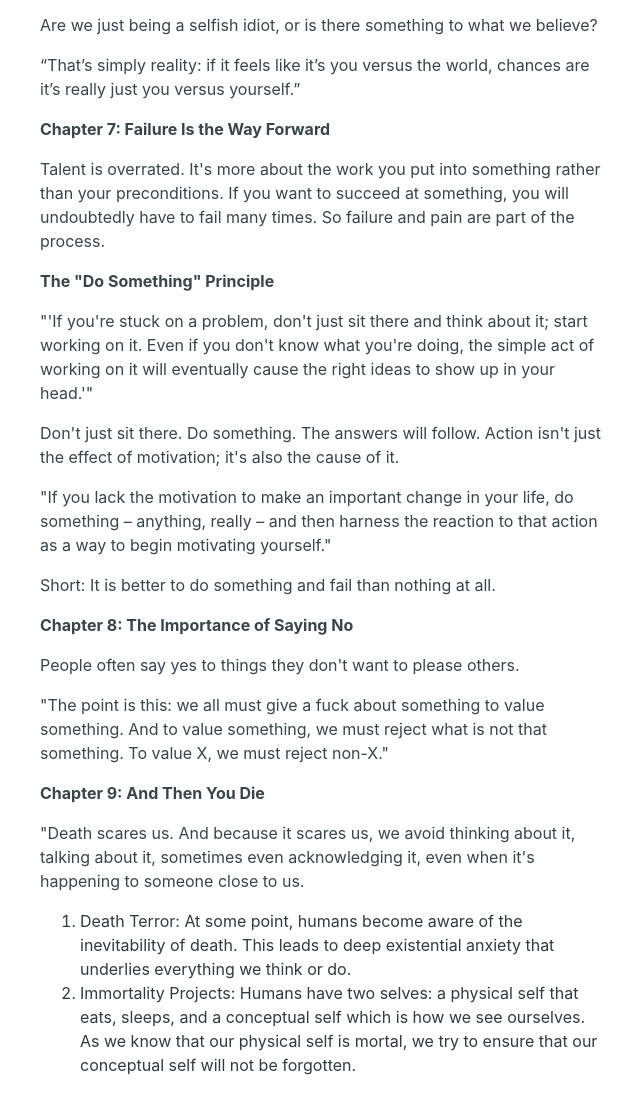
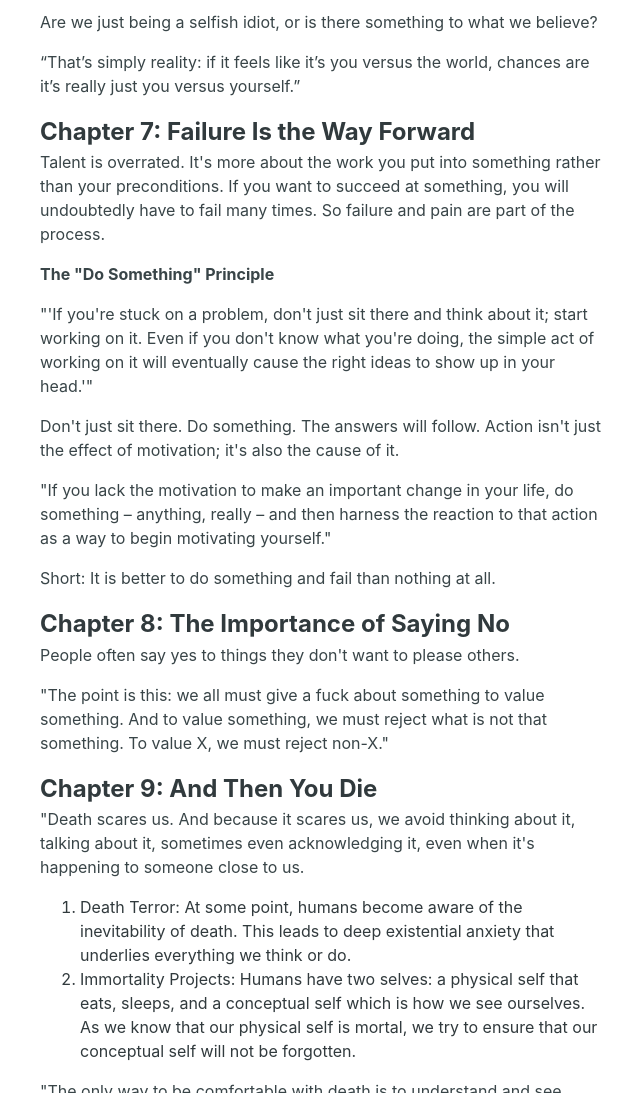
Before and after one commit to li-kelvin/blog, a plain HTML site: page posts/the-subtle-art-of-not-giving-a-fuck/index.html in a window 1280 px wide. Shown: the part 3701-4794 px from the top of the page, without its empty margins (316-956 px from the left). Drawn offline with nearby package versions, Linux system fonts and the light colour scheme.

Commit message:
update index

```diff
--- a/posts/the-subtle-art-of-not-giving-a-fuck/index.html
+++ b/posts/the-subtle-art-of-not-giving-a-fuck/index.html
@@ -99,7 +99,7 @@
     <p>Many people may be to blame for your unhappiness, but nobody is ever responsible for your unhappiness but you. This is because you always get to choose how you see things, how you react to things, how you value things. </p>
     <p>“Often, the only difference between a problem being painful or being powerful is a sense that we chose it and that we are responsible for it.”</p>
 
-    <p><strong>Chapter 6: You’re Wrong About Everything</strong> </p>
+    <h2>Chapter 6: You’re Wrong About Everything</h2>
     <p>A while back, people were certain that things that we know today are complete BS. For example, people believed that the world was flat. The same holds for the younger version of you. </p>
     <p>“Certainty is the enemy of growth.”</p>
     <p>In most situations, we get an intuition that says something is good or bad. But in reality, we don’t know. It seems a certain way, but we don’t know. So maybe it’s good, and perhaps it’s terrible. How about taking it as it comes? It’s okay how it is. Maybe it’ll benefit us, and perhaps it’ll harm us. We simply do not know for sure.</p>
@@ -112,17 +112,19 @@
     <p>Are we just being a selfish idiot, or is there something to what we believe?</p>
     <p>“That’s simply reality: if it feels like it’s you versus the world, chances are it’s really just you versus yourself.”</p>
 
-    <p><strong>Chapter 7: Failure Is the Way Forward</strong></p>
+    <h2>Chapter 7: Failure Is the Way Forward</h2>
     <p>Talent is overrated. It&#39;s more about the work you put into something rather than your preconditions. If you want to succeed at something, you will undoubtedly have to fail many times. So failure and pain are part of the process. </p>
     <p><strong>The &quot;Do Something&quot; Principle</strong></p>
     <p>&quot;&#39;If you&#39;re stuck on a problem, don&#39;t just sit there and think about it; start working on it. Even if you don&#39;t know what you&#39;re doing, the simple act of working on it will eventually cause the right ideas to show up in your head.&#39;&quot;</p>
     <p>Don&#39;t just sit there. Do something. The answers will follow. Action isn&#39;t just the effect of motivation; it&#39;s also the cause of it.</p>
     <p>&quot;If you lack the motivation to make an important change in your life, do something – anything, really – and then harness the reaction to that action as a way to begin motivating yourself.&quot;</p>
     <p>Short: It is better to do something and fail than nothing at all. </p>
-    <p><strong>Chapter 8: The Importance of Saying No</strong></p>
+
+    <h2>Chapter 8: The Importance of Saying No</h2>
     <p>People often say yes to things they don&#39;t want to please others. </p>
     <p>&quot;The point is this: we all must give a fuck about something to value something. And to value something, we must reject what is not that something. To value X, we must reject non-X.&quot;</p>
-    <p><strong>Chapter 9: And Then You Die </strong></p>
+
+    <h2>Chapter 9: And Then You Die</h2>
     <p>&quot;Death scares us. And because it scares us, we avoid thinking about it, talking about it, sometimes even acknowledging it, even when it&#39;s happening to someone close to us.</p>
     <ol>
     <li>Death Terror: At some point, humans become aware of the inevitability of death. This leads to deep existential anxiety that underlies everything we think or do.</li>
```
